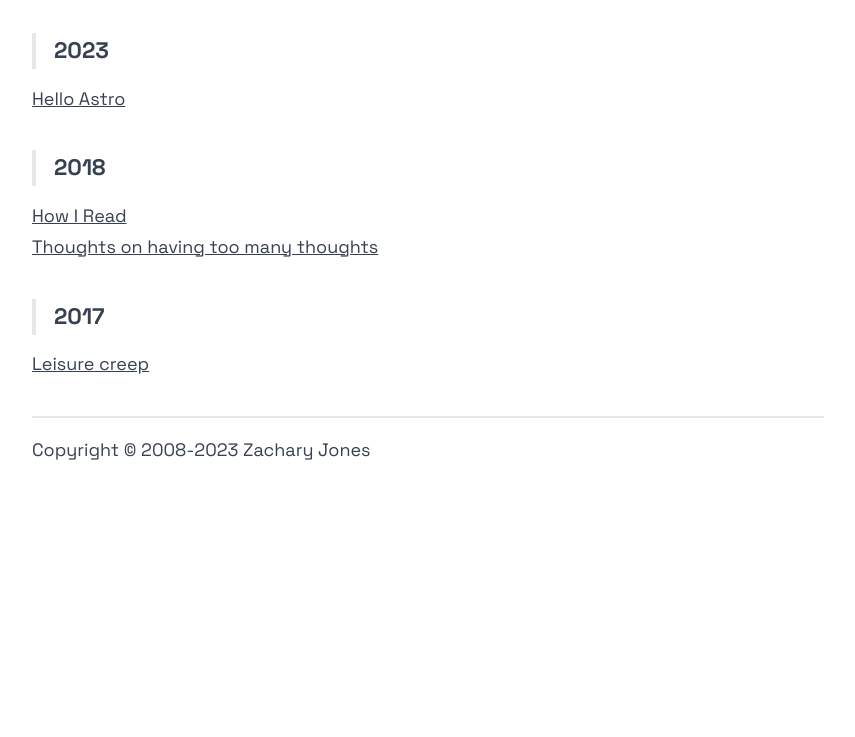
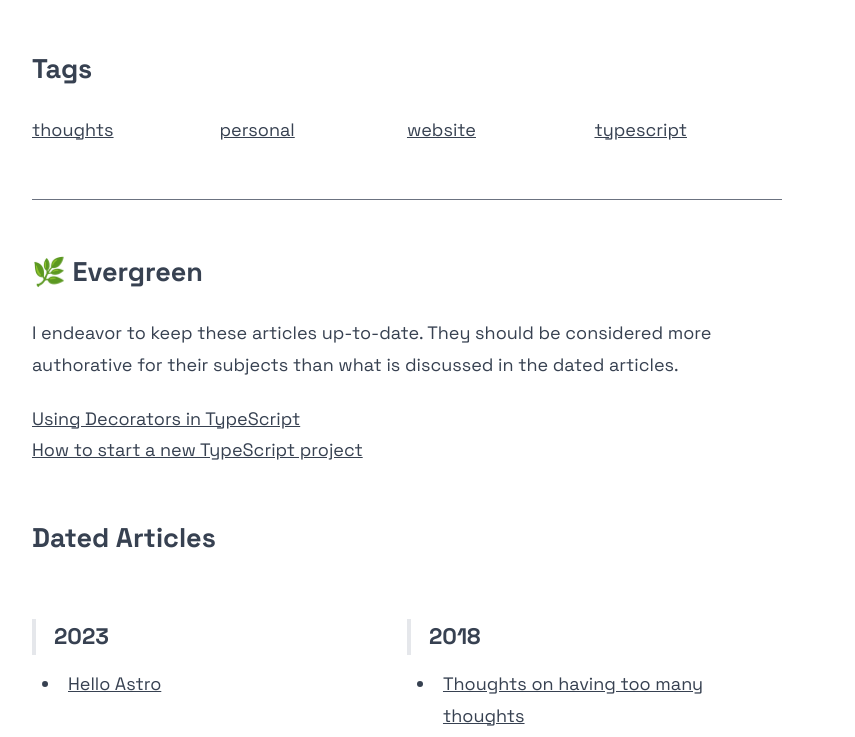
Before and after one commit to zacharytamas/hub, an Astro site: page /writings in a window 1280 px wide. Shown: the part 202-939 px from the top of the page, without its empty margins (212-1067 px from the left). Before the commit the page ends 800 px from the top, so only its background shows below. Built offline with nearby package versions, Linux system fonts and the light colour scheme; Astro itself is replaced by a stand-in of ours.

Commit message:
feat: Begin playing around with how I'll structure articles

```diff
--- /dev/null
+++ b/src/content/writings/2023/typescript-decorators.md
@@ -0,0 +1,31 @@
+---
+title: 'Using Decorators in TypeScript'
+slug: 'typescript-decorators'
+tags:
+  - typescript
+
+date: 2023-02-02
+evergreen: true
+---
+
+## Overview
+
+[TypeScript 5.0][1] introduces support for [ECMAScript Decorators][2], which are an upcoming feature
+but which have existed in draft form for many years. For several major versions of TypeScript there
+has been support for "experimental" decorators through a `--experimentalDecorators` flag and
+`tsconfig.json` setting. It was not enabled by default but was required to use decorators in
+TypeScript code that utilized them idiomatically (for example, [Nest.js][3])
+
+### Table of contents
+
+## Using ES spec Decorators
+
+asdf
+
+## Using `experimental` decorators
+
+asdf
+
+[1]: http:// 'TypeScript 5.0 release notes'
+[2]: https://github.com/tc39/proposal-decorators 'ECMAScript Decorators Proposal'
+[3]: https://nestjs.com/ 'Nest.js website'
--- /dev/null
+++ b/src/content/writings/collections/typescript/start-project.md
@@ -0,0 +1,11 @@
+---
+title: 'How to start a new TypeScript project'
+evergreen: true
+
+date: 2023-02-02
+tags:
+  - typescript
+slug: 'typescript--how-to-start-a-project'
+---
+
+Starting a project.
--- a/src/pages/writings/[slug].astro
+++ b/src/pages/writings/[slug].astro
@@ -17,11 +17,20 @@ const { Content } = await entry.render()
 
 <Layout title={`${entry.data.title}`}>
   <div class="prose">
-    <h1 class="text-primary-main">{entry.data.evergreen ? <>🌿</> : null} {entry.data.title}</h1>
+    <h1 class="text-primary-main">{entry.data.title}</h1>
 
     <section class="meta-bar text-text-muted">
       {entry.data.showDate ? <time>{entry.data.date.toDateString()}</time> : null}
-      {entry.data.evergreen ? <div>🌿 Evergreen</div> : null}
+      {
+        entry.data.evergreen ? (
+          <div>
+            🌿{' '}
+            <abbr title="This article is kept up to date over time. Its content may change after publication.">
+              Evergreen
+            </abbr>
+          </div>
+        ) : null
+      }
     </section>
     <Content />
   </div>
--- a/src/pages/writings/index.astro
+++ b/src/pages/writings/index.astro
@@ -2,7 +2,26 @@
 import Layout from '../../layouts/Layout.astro'
 import { CollectionEntry, getCollection } from 'astro:content'
 
-const writings = (await getCollection('writings')).reduce((byYear, entry) => {
+const allWritings = await getCollection('writings')
+
+const { evergreen, tags, dated } = allWritings.reduce(
+  (map, entry) => {
+    entry.data.tags.forEach(tag => map.tags.add(tag))
+
+    if (entry.data.evergreen) {
+      return { ...map, evergreen: [...map.evergreen, entry] }
+    } else {
+      return { ...map, dated: [...map.dated, entry] }
+    }
+  },
+  { evergreen: [], tags: new Set<string>(), dated: [] } as {
+    evergreen: CollectionEntry<'writings'>[]
+    tags: Set<string>
+    dated: CollectionEntry<'writings'>[]
+  }
+)
+
+const datedWritings = dated.reduce((byYear, entry) => {
   const year = entry.data.date.getFullYear()
   return { ...byYear, [year]: [...(byYear[year] ?? []), entry] }
 }, {} as Record<string, CollectionEntry<'writings'>[]>)
@@ -15,21 +34,51 @@ const writings = (await getCollection('writings')).reduce((byYear, entry) => {
   </div>
 
   <div class="prose">
+    <section>
+      <h2>Tags</h2>
+      <div class="grid grid-cols-4 w-full">
+        {Array.from(tags).map(tag => <a href={`/writings/tags/${tag}`}>{tag}</a>)}
+      </div>
+    </section>
+    <hr />
+    <section>
+      <h2>🌿 Evergreen</h2>
+      <p>
+        I endeavor to keep these articles up-to-date. They should be considered more authorative for
+        their subjects than what is discussed in the dated articles.
+      </p>
+
       {
-      Object.entries(writings)
+        evergreen.map(entry => (
+          <div>
+            <a href={`/writings/${entry.slug}`}>{entry.data.title}</a>
+          </div>
+        ))
+      }
+    </section>
+
+    <section>
+      <h2>Dated Articles</h2>
+      <div class="grid grid-cols-2">
+        {
+          Object.entries(datedWritings)
             .sort(([a], [b]) => (a < b ? 1 : -1))
             .map(([year, entries]) => (
               <section>
                 <h3 class="border-l-4 pl-4">{year}</h3>
-            <div>
-              {entries.map(entry => (
-                <div>
+                <ul>
+                  {entries
+                    .sort(({ data: { date: a } }, { data: { date: b } }) => (a < b ? 1 : -1))
+                    .map(entry => (
+                      <li>
                         <a href={`/writings/${entry.slug}`}>{entry.data.title}</a>
-                </div>
+                      </li>
                     ))}
-            </div>
+                </ul>
               </section>
             ))
         }
       </div>
+    </section>
+  </div>
 </Layout>
```
Lines whose indentation alone changed are shown as unchanged.
